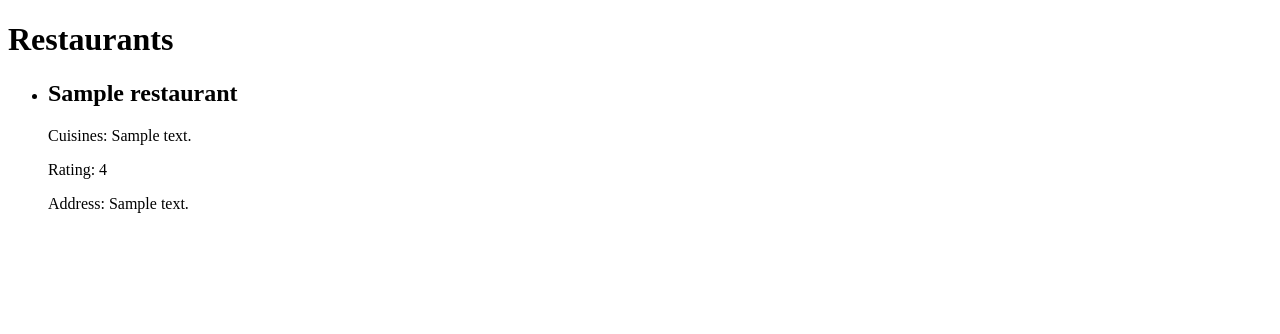
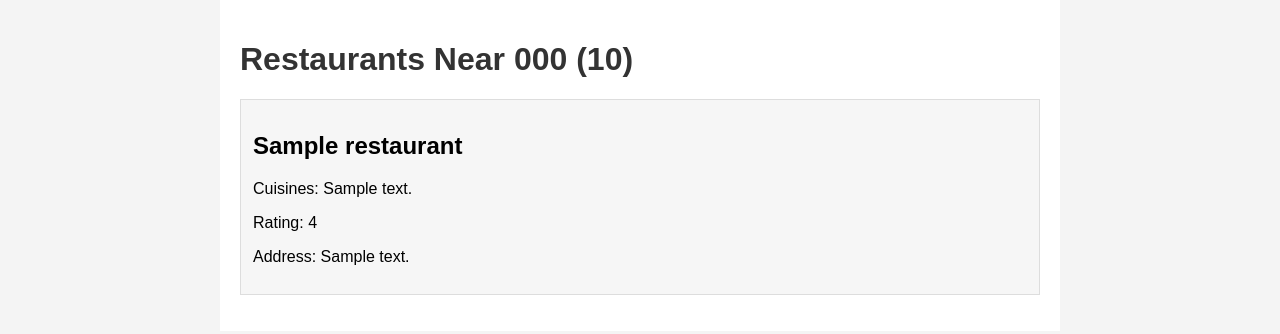
Before and after one commit to lazim66/just_eat_assignment, a Flask app: template templates/index.html in a window 1280 px wide. Shown: the top 334 px of the page. Run offline with Flask 3, Linux system fonts and the light colour scheme; the template is opened without the code that fills it: most values are stand-ins (such as "Sample title", 1, 10 or a date in 2020).

Commit message:
Added basic styling to to web template and postcode placeholder

```diff
--- a/app.py
+++ b/app.py
@@ -56,9 +56,10 @@ def fetch_restaurants(postcode):
 def home():
     # Get restaurant data in desired format with hardcoded postcode
     # Replace 'IP327GH' with desired postcode
-    restaurants = fetch_restaurants('IP327GH')
-    # Render index.html template, passing in the fetched restaurant data
-    return render_template('index.html', restaurants=restaurants)
+    postcode = 'IP327GH'
+    restaurants = fetch_restaurants(postcode)
+    # Render index.html template, passing in postcode and the fetched restaurant data
+    return render_template('index.html', postcode=postcode, restaurants=restaurants)
 
 if __name__ == '__main__':
     # Run the Flask app with debugging enabled
--- a/templates/index.html
+++ b/templates/index.html
@@ -3,10 +3,42 @@
 <head>
     <meta charset="UTF-8">
     <meta name="viewport" content="width=device-width, initial-scale=1.0">
-    <title>Restaurant Finder</title>
+    <title>Restaurants Near {{ postcode }}</title>
+    <style>
+        body {
+            font-family: Arial, sans-serif;
+            margin: 0;
+            padding: 0;
+            background-color: #f4f4f4;
+        }
+        .container {
+            max-width: 800px;
+            margin: auto;
+            background: white;
+            padding: 20px;
+        }
+        h1 {
+            color: #333;
+        }
+        ul {
+            list-style-type: none;
+            padding: 0;
+        }
+        li {
+            border: 1px solid #ddd;
+            margin-top: -1px; /* Prevent double borders */
+            background-color: #f6f6f6;
+            padding: 12px;
+            transition: background-color 0.2s;
+        }
+        li:hover {
+            background-color: #ddd;
+        }
+    </style>
 </head>
 <body>
-    <h1>Restaurants</h1>
+    <div class="container">
+        <h1>Restaurants Near {{ postcode }} (10)</h1>
         {% if restaurants %}
             <ul>
             {% for restaurant in restaurants %}
@@ -21,5 +53,6 @@
         {% else %}
             <p>No restaurants found.</p>
         {% endif %}
+    </div>
 </body>
 </html>
```
Lines whose indentation alone changed are shown as unchanged.
